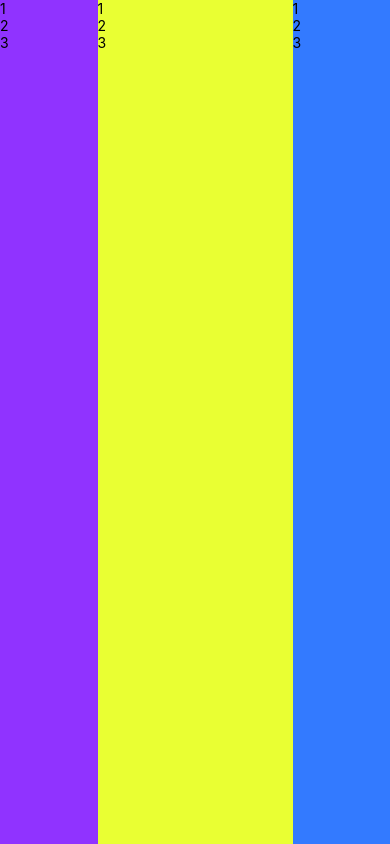
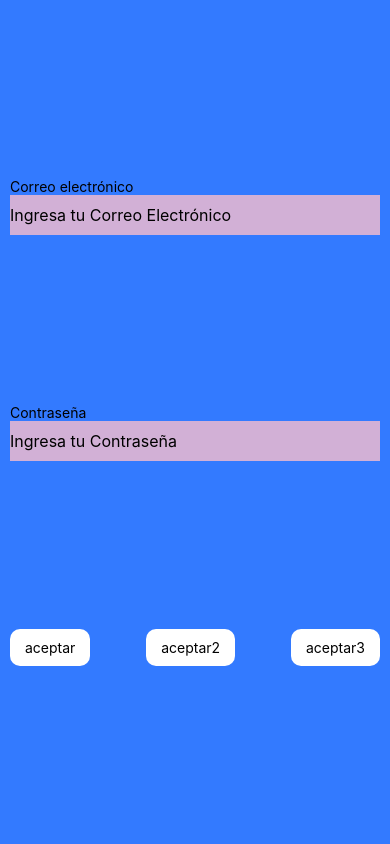
Before and after one commit to JesusfGarcia/git-colab, a React Native app: screen / in a window 390 px wide. Built offline with nearby package versions, Linux system fonts and the light colour scheme.

Commit message:
cambios en la interfaz

```diff
--- a/App.js
+++ b/App.js
@@ -1,36 +1,61 @@
-import { StatusBar } from 'expo-status-bar';
-import { StyleSheet, View } from 'react-native';
-import { Text } from './components';
-import { Pazanaya } from './views/pazanaya';
-import { Miri } from './views/miri/miri';
-import { Mayra } from './views/mayra';
-import { Karyrodriguez } from './views/karyrodriguez';
-import { EliDelMal } from './views/eli';
-import { Viripineda } from './views/viripineda';
-import { FridaGeyne } from './views/FridaGeyne';
-import { Belendiaz } from './views/belendiaz';
-import { Victoriam } from './views/Victoria';
-const arraytorender=[ <Pazanaya/>, <Miri/>, <Mayra/>, <Karyrodriguez/>, <EliDelMal/>, <Viripineda/>, <FridaGeyne/>, <Belendiaz/>, <Victoriam/>];
+import { StatusBar } from "expo-status-bar";
+import { StyleSheet, View } from "react-native";
+import { Text, MyTextInput, MyBoton } from "./components";
+import { Pazanaya } from "./views/pazanaya";
+import { Miri } from "./views/miri/miri";
+import { Mayra } from "./views/mayra";
+import { Karyrodriguez } from "./views/karyrodriguez";
+import { EliDelMal } from "./views/eli";
+import { Viripineda } from "./views/viripineda";
+import { FridaGeyne } from "./views/FridaGeyne";
+import { Belendiaz } from "./views/belendiaz";
+import { Victoriam } from "./views/Victoria";
+import { TextInput } from "react-native";
+import React from "react";
+
+const arraytorender = [
+  <Pazanaya />,
+  <Miri />,
+  <Mayra />,
+  <Karyrodriguez />,
+  <EliDelMal />,
+  <Viripineda />,
+  <FridaGeyne />,
+  <Belendiaz />,
+  <Victoriam />,
+];
 
 export default function App() {
+  const [Correo, setCorreo] = React.useState("")
+  const [Contraseña, setContraseña] = React.useState("")
+
+  const mostrarHolaMundo = () => alert("Hola mundo")
+
+  const mostrarHolaMundo2 = () => {
+    return alert("Hola mundo 2")
+  }
+
+  function mostrarHolaMundo3(){
+    return alert("Hola mundo 3")
+  }
+
+  const enviarFormulario = () => {
+    if(Correo === ""){
+      return alert("Necesita llenar el campo del Correo")
+    }if(Contraseña === ""){
+      return alert("Necesita llenar el campo de Contraseña")
+    }
+    return alert("El formulario se ha llenado de manera correcta")
+  }
   return (
+
     <View style={styles.container}>
-      <View style = {styles.vista1}>
-        <Text>1</Text>
-        <Text>2</Text>
-        <Text>3</Text>
-      </View>
-
-      <View style = {styles.vista2}>
-        <Text>1</Text>
-        <Text>2</Text>
-        <Text>3</Text>
-      </View>
-
-      <View style = {styles.vista3}>
-        <Text>1</Text>
-        <Text>2</Text>
-        <Text>3</Text>
+      <MyTextInput label="Correo electrónico" place="Ingresa tu Correo Electrónico" value = {Correo} setValue = {setCorreo}/>
+      <MyTextInput label="Contraseña" place="Ingresa tu Contraseña" security value = {Contraseña} setValue = {setContraseña}/>
+      <View style={styles.miBotonContener}>
+        <MyBoton text="aceptar"  onPress={enviarFormulario}/>
+        <MyBoton text="aceptar2"  onPress={mostrarHolaMundo2}/>
+        <MyBoton text="aceptar3"  onPress={mostrarHolaMundo3}/>
       </View>
     </View>
   );
@@ -39,19 +64,17 @@ export default function App() {
 const styles = StyleSheet.create({
   container: {
     flex: 1,
-    backgroundColor: "#000",
-    flexDirection:"row-reverse",
+    backgroundColor: "#337AFF",
+    flexDirection: "column",
+    padding: 10,
+    justifyContent: "space-evenly"
   },
-  vista1:{
-    backgroundColor: "#337AFF",
-    flex: 1,
+  ingresaTexto:{
+    height: 40,
+    borderColor: "#CF19E1"
   },
-  vista2:{
-    backgroundColor: "#E9FF33",
-    flex: 2,
-  },
-  vista3:{
-    backgroundColor: "#9033FF",
-    flex: 1,
+  miBotonContener: {
+    flexDirection: "row",
+    justifyContent: "space-between",
   }
 });
--- /dev/null
+++ b/components/botonper.jsx
@@ -0,0 +1,29 @@
+import {TouchableOpacity, StyleSheet, Text} from "react-native";
+
+    const MyBoton= ({text = "texto por defecto", onPress = null }) =>{
+
+    return(
+
+        <TouchableOpacity style = {styles.Touchable} onPress = {onPress}>
+            <Text style={styles.boton}>
+                {text}
+            </Text>
+        </TouchableOpacity>
+    )
+}
+
+const styles= StyleSheet.create({
+    boton: {
+        backgroundColor: "#ffffff",
+        borderRadius: 10,
+        paddingVertical: 10,
+        paddingHorizontal: 15,
+    },
+
+    Touchable: {
+        alignSelf: "flex-start"
+    }
+
+})
+
+export default MyBoton
--- a/components/index.js
+++ b/components/index.js
@@ -1,3 +1,5 @@
 import Text from "./text";
+import MyTextInput from "./textinput";
+import MyBoton from "./botonper";
 
-export{Text}
+export{Text, MyTextInput, MyBoton}
--- a/components/text.jsx
+++ b/components/text.jsx
@@ -1,17 +1,19 @@
 import {Text, StyleSheet} from "react-native";
 
-const MyText = ({children}) =>{
+const MyText= ({children}) =>{
+
     return(
-        <Text styles={styles.text}>
-            {children}
-        </Text>
+
+        <Text style={styles.text}>{children}</Text>
     )
 }
 
-const styles = StyleSheet.create({
-    text:{
-        fontSize:40,
+const styles= StyleSheet.create({
+    text: {
+        fontSize: 40,
         fontWeight: "bold",
+
     }
 })
+
 export default MyText
--- /dev/null
+++ b/components/textinput.jsx
@@ -0,0 +1,25 @@
+import {TextInput, StyleSheet, Text, View} from "react-native";
+
+const MyTextInput= ({label = "", place = "", security = false, value = "", setValue = null}) =>{
+
+    const changeText = text => setValue(text)
+
+    return(
+        <View>
+            <Text>
+                {label}
+            </Text>
+            <TextInput type="Text" placeholder={place} style={styles.textinput} secureTextEntry = {security} value={value} onChangeText={changeText}/>
+        </View>
+    )
+}
+
+const styles= StyleSheet.create({
+    textinput: {
+        fontSize: 16,
+        height: 40,
+        backgroundColor: "#D2B0D6",
+    }
+})
+
+export default MyTextInput
```
